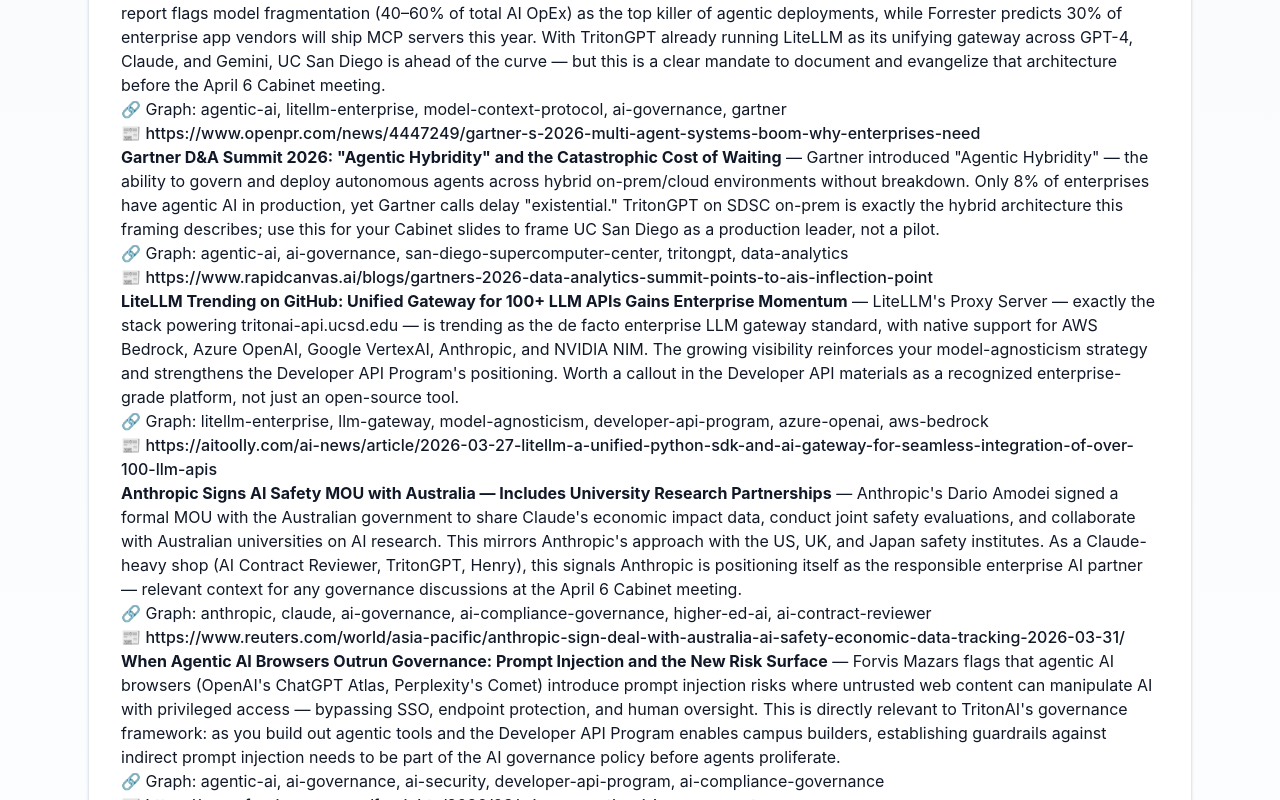
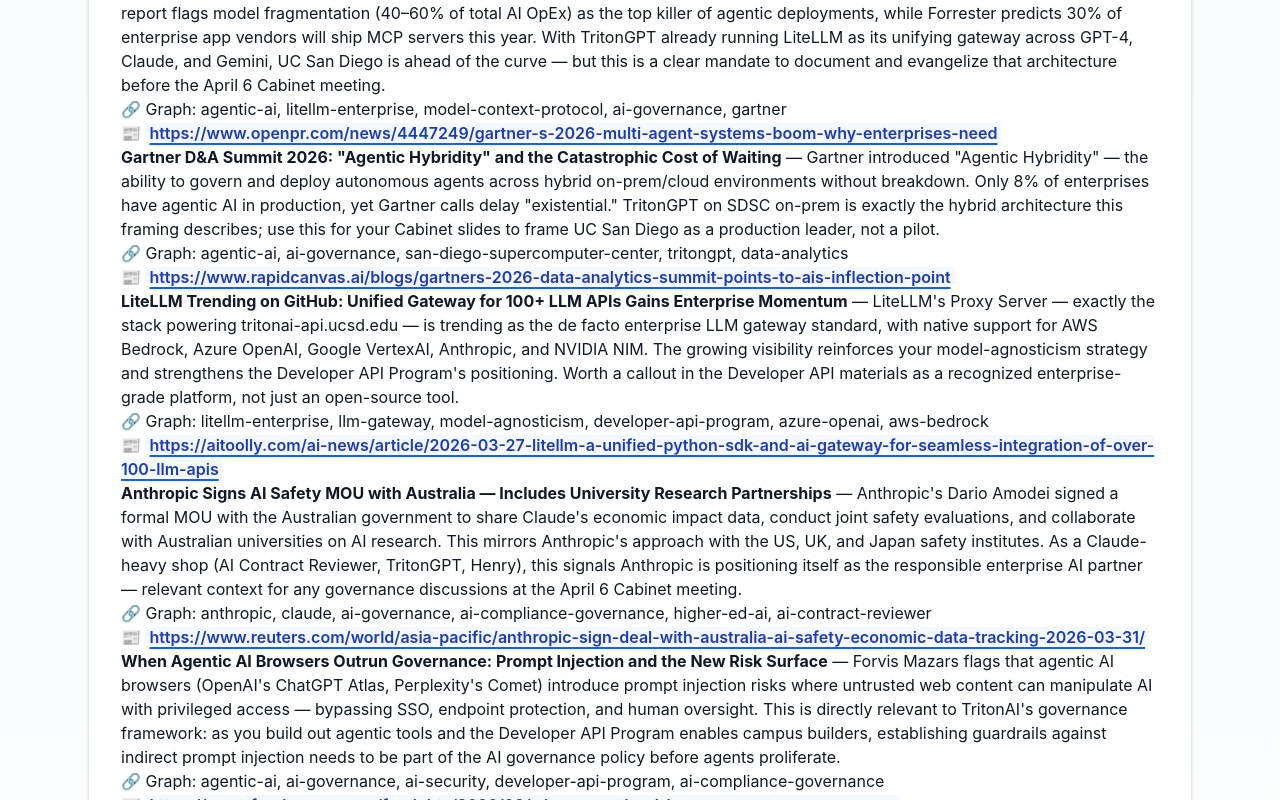
Before and after one commit to bpollak/brettpollak-website, a Next.js app: page /ai-digest in a window 1280 px wide. Shown: the part 1020-1820 px from the top of the page. Built offline with nearby package versions, Linux system fonts and the light colour scheme.

Commit message:
Make AI digest links more prominent

```diff
--- a/app/ai-digest/page.tsx
+++ b/app/ai-digest/page.tsx
@@ -81,7 +81,7 @@ export default function AiDigestPage() {
               </div>
               <div className="px-8 py-7">
                 <div
-                  className="prose prose-slate max-w-none prose-p:text-[1.05rem] prose-p:leading-8 prose-li:text-[1.05rem] prose-li:leading-8 prose-strong:text-slate-900 prose-h2:text-slate-900 prose-h3:text-slate-900 prose-a:text-blue-700 hover:prose-a:text-blue-900 prose-a:underline prose-a:underline-offset-4 prose-a:decoration-blue-300 hover:prose-a:decoration-blue-700 prose-hr:border-slate-200 [&_a]:font-medium"
+                  className="prose prose-slate max-w-none prose-p:text-[1.05rem] prose-p:leading-8 prose-li:text-[1.05rem] prose-li:leading-8 prose-strong:text-slate-900 prose-h2:text-slate-900 prose-h3:text-slate-900 prose-hr:border-slate-200 [&_a]:font-semibold [&_a]:text-blue-800 [&_a]:underline [&_a]:decoration-2 [&_a]:underline-offset-4 [&_a]:decoration-blue-600 [&_a]:bg-blue-50/70 [&_a]:px-1 [&_a]:rounded-sm [&_a]:transition-colors hover:[&_a]:text-blue-950 hover:[&_a]:decoration-blue-900 hover:[&_a]:bg-blue-100"
                   dangerouslySetInnerHTML={{ __html: renderMarkdown(day.raw) }}
                 />
               </div>
```
